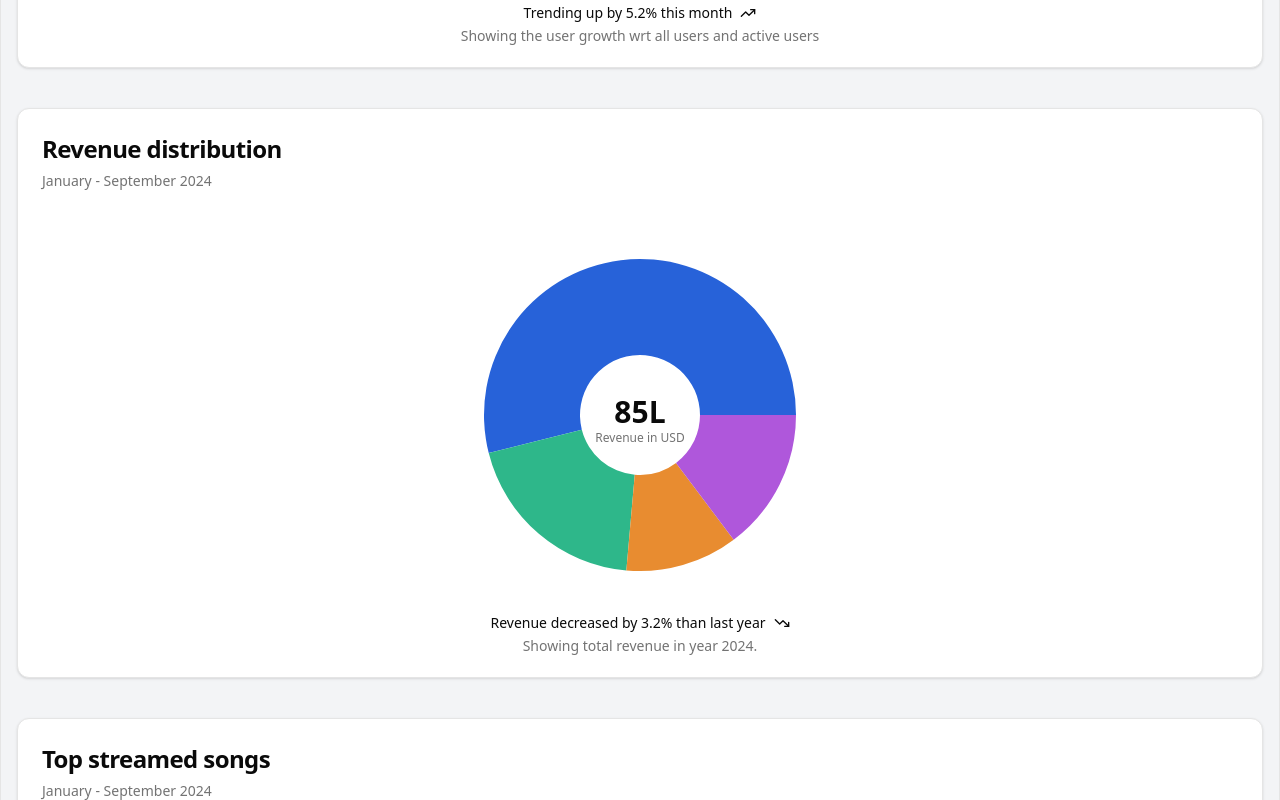
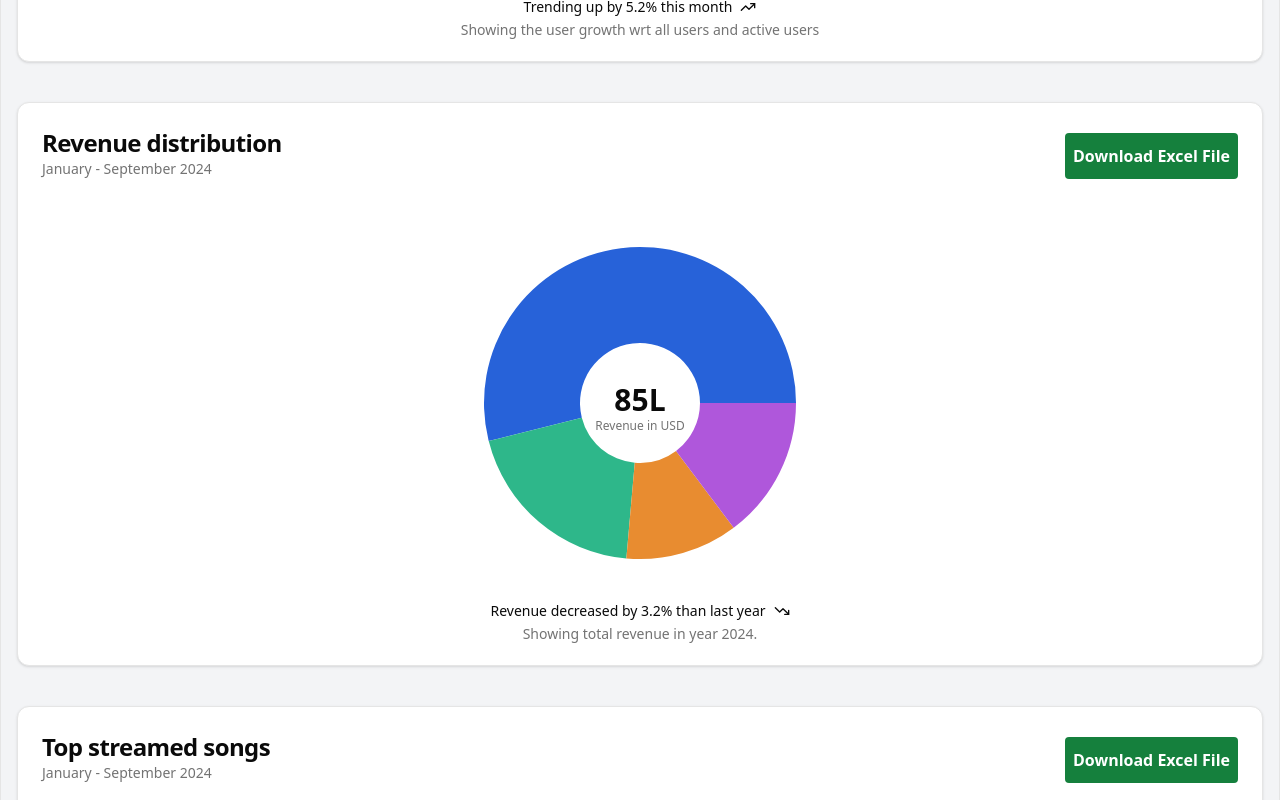
Before and after one commit to joshi-kaushal/streamify, a React (Vite) app: page / in a window 1280 px wide. Shown: the part 1340-2140 px from the top of the page. Built offline with nearby package versions, Linux system fonts and the light colour scheme.

Commit message:
feat: excel download functionality for all charts

```diff
--- a/package.json
+++ b/package.json
@@ -21,7 +21,8 @@
     "react-icons": "^5.3.0",
     "recharts": "^2.12.7",
     "tailwind-merge": "^2.5.2",
-    "tailwindcss-animate": "^1.0.7"
+    "tailwindcss-animate": "^1.0.7",
+    "xlsx": "^0.18.5"
   },
   "devDependencies": {
     "@eslint/js": "^9.9.0",
--- /dev/null
+++ b/src/components/DownloadData.tsx
@@ -0,0 +1,35 @@
+import React from 'react';
+import * as XLSX from 'xlsx';
+
+interface ExcelDownloadProps {
+	data: unknown[];
+	fileName: string;
+}
+
+const ExcelDownload: React.FC<ExcelDownloadProps> = ({ data, fileName }) => {
+	const downloadExcel = () => {
+		const worksheet = XLSX.utils.json_to_sheet(data);
+		const workbook = XLSX.utils.book_new();
+		XLSX.utils.book_append_sheet(workbook, worksheet, "Sheet1");
+
+		const excelBuffer = XLSX.write(workbook, { bookType: 'xlsx', type: 'array' });
+
+		const blob = new Blob([excelBuffer], { type: 'application/vnd.openxmlformats-officedocument.spreadsheetml.sheet' });
+
+		const url = URL.createObjectURL(blob);
+		const link = document.createElement('a');
+		link.href = url;
+		link.download = `${fileName}.xlsx`;
+		link.click();
+
+		URL.revokeObjectURL(url);
+	};
+
+	return (
+		<button onClick={downloadExcel} className="px-2 font-bold text-white transition duration-300 bg-green-700 rounded hover:bg-green-600">
+			Download Excel File
+		</button>
+	);
+};
+
+export default ExcelDownload;
--- a/src/components/RecentStreams.tsx
+++ b/src/components/RecentStreams.tsx
@@ -54,6 +54,8 @@ export default function RecentStreams() {
 		<ChartWrapper
 			header="Recent streams"
 			description='Click on the table header to sort table based on the column'
+			data={RECENT_STREAMS}
+			fileName='Recent Streams'
 		>
 			<div className="flex flex-col gap-2 mb-4 md:flex-row">
 				<input
--- a/src/components/RevenueDistribution.tsx
+++ b/src/components/RevenueDistribution.tsx
@@ -24,6 +24,8 @@ export default function RevenueDistribution() {
 			description="January - September 2024"
 			footerDescription="Showing total revenue in year 2024."
 			footerTitle={<>Revenue decreased by 3.2% than last year <TrendingDown className="w-4 h-4" /></>}
+			data={REVENUE_DISTRIBUTION}
+			fileName="Revenue Distribution"
 		>
 			<ChartContainer
 				config={chartConfig}
--- a/src/components/TopStreamedSongs.tsx
+++ b/src/components/TopStreamedSongs.tsx
@@ -19,6 +19,8 @@ export default function TopStreamedSongs() {
 			description="January - September 2024"
 			footerTitle={<>Trending up by 5.2% this month <TrendingUp className="w-4 h-4" /></>}
 			footerDescription="Showing most streamed songs"
+			data={TOP_STREAMING_SONGS}
+			fileName="Top streaming songs"
 		>
 			<ChartContainer config={chartConfig}>
 				<BarChart
--- a/src/components/UserGrowth.tsx
+++ b/src/components/UserGrowth.tsx
@@ -19,6 +19,8 @@ export default function UserGrowth() {
 			description="January - September 2024"
 			footerTitle={<>Trending up by 5.2% this month <TrendingUp className="w-4 h-4" /></>}
 			footerDescription="Showing the user growth wrt all users and active users"
+			data={USER_GROWTH}
+			fileName="User Growth"
 		>
 			<ChartContainer config={chartConfig}>
 				<AreaChart
--- a/src/components/common/ChartWrapper.tsx
+++ b/src/components/common/ChartWrapper.tsx
@@ -1,3 +1,4 @@
+
 import {
 	Card,
 	CardContent,
@@ -6,12 +7,15 @@ import {
 	CardHeader,
 	CardTitle,
 } from "@/components/ui/card"
+import ExcelDownload from "../DownloadData";
 
 interface ChartWrapperProps {
 	header: string;
 	description: string;
 	footerTitle?: React.ReactNode;
 	footerDescription?: string;
+	data: unknown[],
+	fileName: string,
 	children: React.ReactNode
 }
 
@@ -20,13 +24,18 @@ export default function ChartWrapper({
 	description,
 	footerTitle,
 	footerDescription,
+	data,
+	fileName,
 	children
 }: ChartWrapperProps) {
 	return (
 		<Card className="flex flex-col">
-			<CardHeader>
-				<CardTitle className="text-2xl font-bold">{header}</CardTitle>
-				<CardDescription>{description}</CardDescription>
+			<CardHeader className="flex md:flex-row md:justify-between">
+				<div>
+					<CardTitle className="text-2xl font-bold">{header}</CardTitle>
+					<CardDescription>{description}</CardDescription>
+				</div>
+				<ExcelDownload data={data} fileName={fileName} />
 			</CardHeader>
 			<CardContent className="flex-1 pb-0">
 				{children}
```
Also changed, not shown: 1 other file (tests, documents, lock files or other folders).
